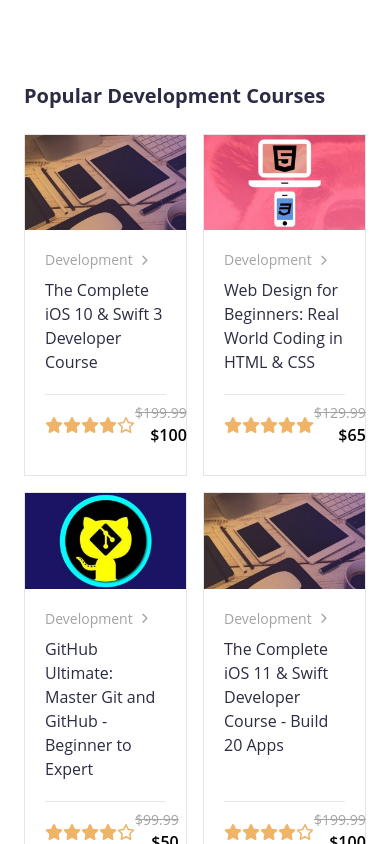
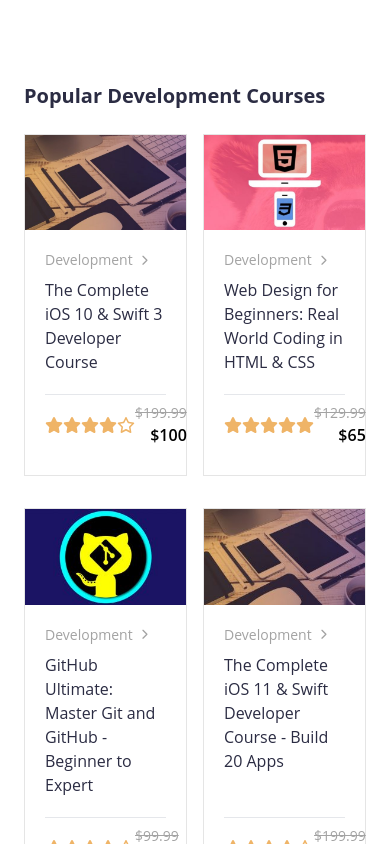
Before and after one commit to giorgioverzicco/proj-html-vuejs, a Vue app: page / in a window 390 px wide. Shown: the part 1060-1904 px from the top of the page. Built offline with nearby package versions, Linux system fonts and the light colour scheme.

Commit message:
extracted course grid

```diff
--- /dev/null
+++ b/src/components/organisms/CardCourseGrid.vue
@@ -0,0 +1,21 @@
+<template>
+  <div
+    class="grid grid-cols-2 gap-x-4 gap-y-8 sm:grid-cols-3 md:grid-cols-4 lg:grid-cols-5 xl:grid-cols-6"
+  >
+    <CardCourse v-for="(course, idx) in courses" :key="idx" :course="course" />
+  </div>
+</template>
+<script>
+import CardCourse from '@/components/molecules/CardCourse'
+
+export default {
+  name: 'CardCourseGrid',
+  components: { CardCourse },
+  props: {
+    courses: {
+      type: Array,
+      required: true,
+    },
+  },
+}
+</script>
--- a/src/components/organisms/Main/Sections/SectionPopularCourses.vue
+++ b/src/components/organisms/Main/Sections/SectionPopularCourses.vue
@@ -4,23 +4,15 @@
       Popular Development Courses
     </h3>
 
-    <div
-      class="grid grid-cols-2 gap-4 sm:grid-cols-3 md:grid-cols-4 lg:grid-cols-5 xl:grid-cols-6"
-    >
-      <CardCourse
-        v-for="(course, idx) in courses"
-        :key="idx"
-        :course="course"
-      />
-    </div>
+    <CardCourseGrid :courses="courses" />
   </section>
 </template>
 <script>
-import CardCourse from '@/components/molecules/CardCourse'
+import CardCourseGrid from '@/components/organisms/CardCourseGrid'
 
 export default {
   name: 'SectionPopularCourses',
-  components: { CardCourse },
+  components: { CardCourseGrid },
   data() {
     return {
       courses: [
```
